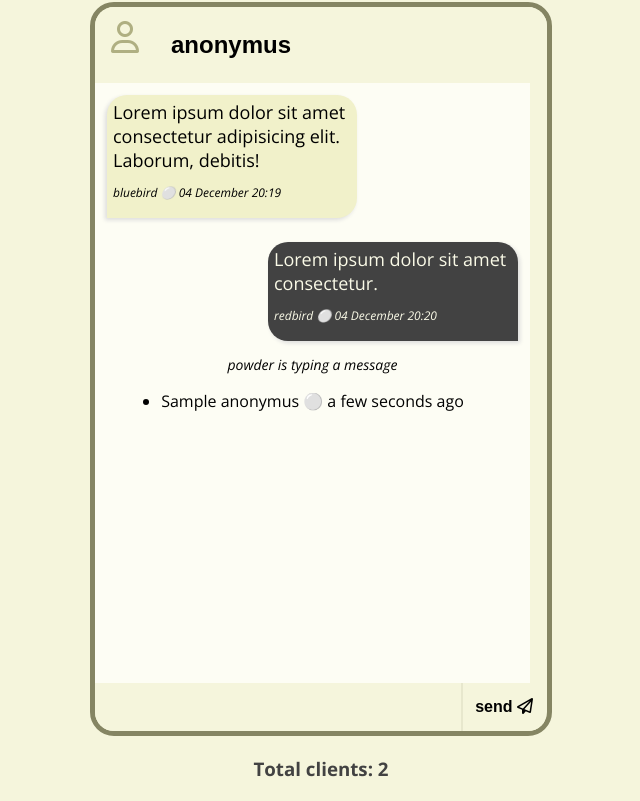
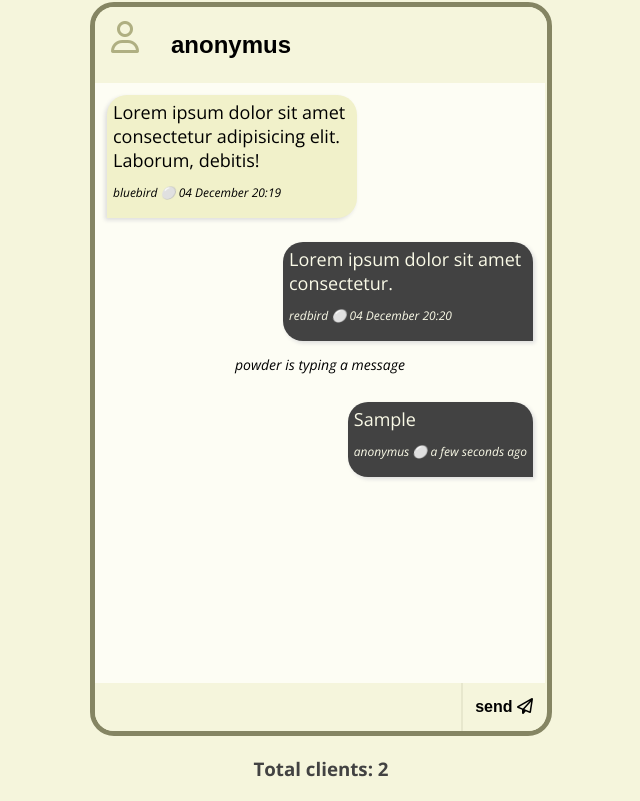
Before and after one commit to ikhlasrama16/chat-app, a website: page public/index.html in a window 1280 px wide. Both pictures are taken after typing "Sample" into the empty fields and a click on the button "send". Shown: the part 81-882 px from the top of the page, without its empty margins (319-959 px from the left). Drawn offline with nearby package versions, Linux system fonts and the light colour scheme; no server answers.

Commit message:
fix scroll hidden + auto scroll

```diff
--- a/public/main.js
+++ b/public/main.js
@@ -17,7 +17,8 @@ socket.on('clients-total', (data) =>{
 })
 
 function sendMessage(){
-    console.log(messageInput.value)
+    if(messageInput.value === "") return
+    // console.log(messageInput.value)
     const data = {
         name : nameInput.value,
         message : messageInput.value,
@@ -36,7 +37,7 @@ socket.on('chat-message', (data) =>{
 
 function addMessagetoUi(isOwnMessage, data) {
     const element = `
-        <li class="${isOwnMessage ? "" : ""}">
+        <li class="${isOwnMessage ? "message-right" : "message-left"}">
             <p class="message">
                 ${data.message}
                 <span>${data.name} ⚪ ${moment(data.dateTime).fromNow()}</span>
@@ -45,4 +46,9 @@ function addMessagetoUi(isOwnMessage, data) {
     `
 
     messageContainer.innerHTML += element
+    scrollToBottom()
 }
+
+function scrollToBottom(){
+    messageContainer.scrollTo(0, messageContainer.scrollHeight)
+}
--- a/public/style.css
+++ b/public/style.css
@@ -55,10 +55,10 @@ body{
     display: flex;
     flex-direction: column;
     background-color: #fdfdf4;
-    width: 435px;
+    width: 450px;
     height: 600px;
     overflow-x: hidden;
-    overflow-y: hidden;
+    overflow-y: auto;
     align-items: center;
 }
 
```
